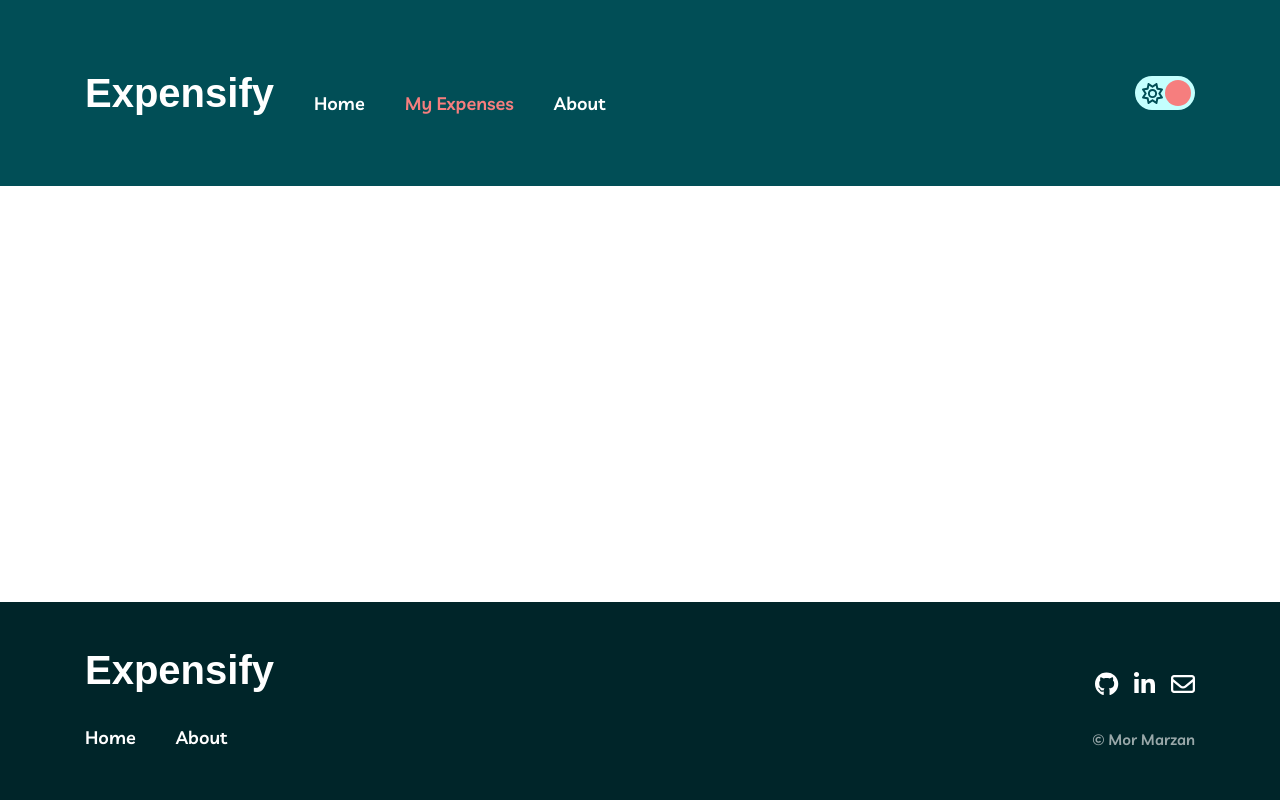
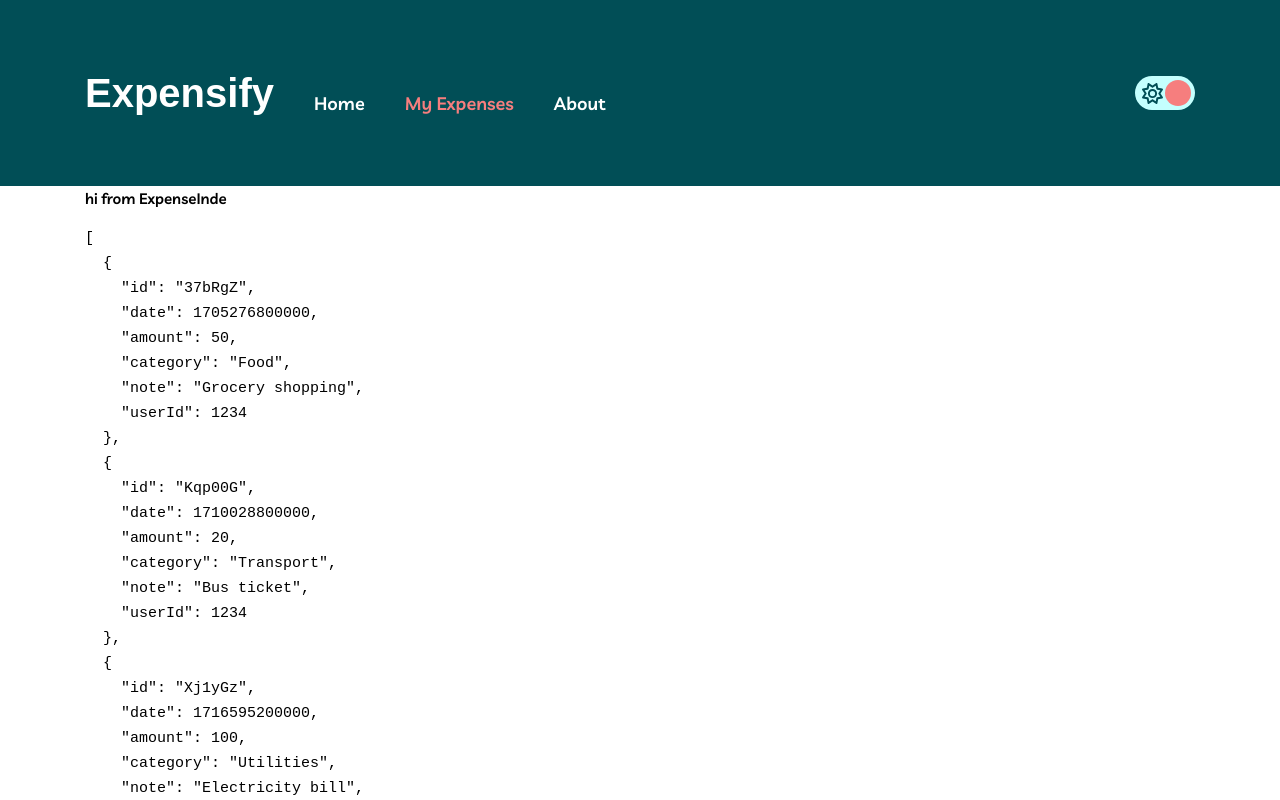
Before and after one commit to MorMarzan/Expensify-frontend, a React (Vite) app: page /#/expense in a window 1280 px wide. Shown: the top 800 px of the page. Built offline with nearby package versions, Linux system fonts and the light colour scheme; a web font is replaced by a local one.

Commit message:
Add loadExpenses in index

```diff
--- a/src/pages/ExpenseIndex.jsx
+++ b/src/pages/ExpenseIndex.jsx
@@ -1,11 +1,28 @@
+import { useSelector } from "react-redux"
+import { loadExpenses } from "../store/actions/expense.actions"
+import { useEffect } from "react"
 
 export function ExpenseIndex() {
 
-    // const toys = useSelector(storeState => storeState.toyModule.toys)
+    const expenses = useSelector(storeState => storeState.expenseModule.expenses)
+
+    useEffect(() => {
+        _loadExpenses()
+    }, [])
+
+    async function _loadExpenses() {
+        try {
+            await loadExpenses()
+        } catch (error) {
+            console.error('Error loading expenses:', error)
+            showErrorMsg('Cannot show expenses')
+        }
+    }
 
     return (
-        <div className="expense-index">
-            hi from ExpenseIndex
+        <div className="expense-index" style={{ color: 'black' }}>
+            hi from ExpenseInde
+            <pre>{JSON.stringify(expenses, null, 2)}</pre>
         </div>
     )
 }
--- a/src/store/actions/expense.actions.js
+++ b/src/store/actions/expense.actions.js
@@ -1,12 +1,12 @@
-import { expenseService } from "../../services/expense.local.service.js"
-import { ADD_EXPENSE, REMOVE_EXPENSE, SET_EXPENSES, UPDATE_EXPENSE, SET_FILTER_BY, SET_IS_LOADING } from "../reducers/expense.reducer.js"
+import { expenseService } from "../../services/expense.service.local.js"
+import { ADD_EXPENSE, REMOVE_EXPENSE, SET_EXPENSES, UPDATE_EXPENSE, SET_FILTER_BY } from "../reducers/expense.reducer.js"
 import { store } from "../store.js"
 
 export async function loadExpenses() {
     // store.dispatch({ type: SET_IS_LOADING, isLoading: true })
     const filterBy = store.getState().expenseModule.filterBy
     try {
-        const expenses = await expenseService.query(filterBy, sortBy)
+        const expenses = await expenseService.query(filterBy)
         store.dispatch({ type: SET_EXPENSES, expenses })
     } catch (err) {
         console.log('expense action -> Cannot load expenses', err)
```
Also changed, not shown: src/cmps/UserMsg.jsx (+0 -9 lines).
